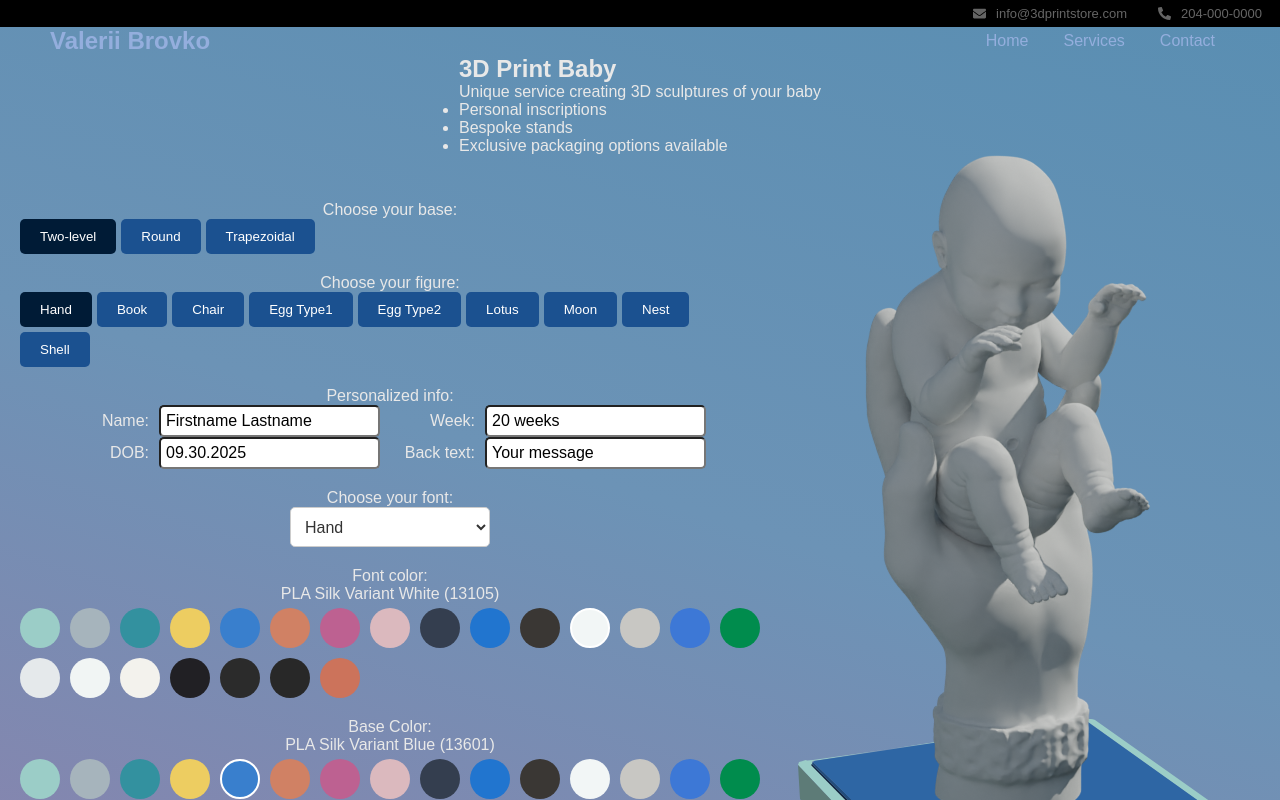
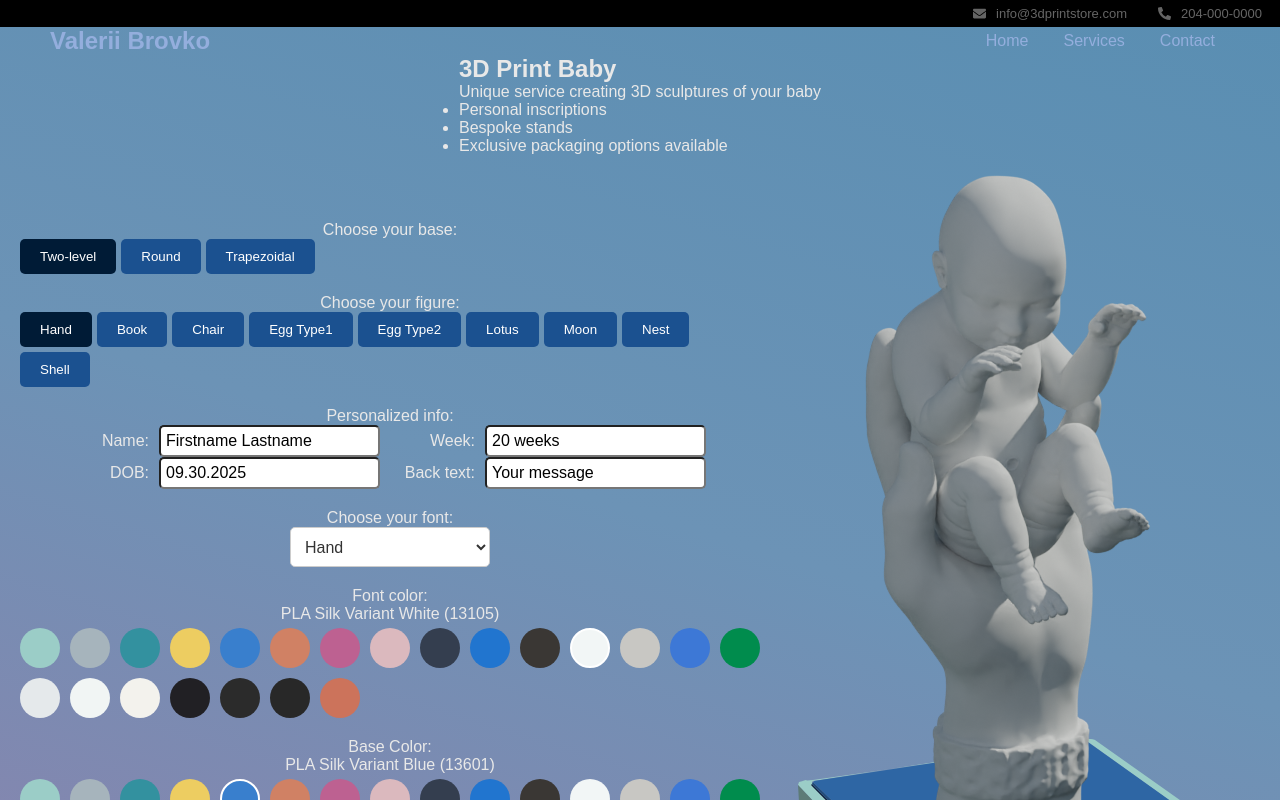
Before and after one commit to lucasliu2019/next_printstore, a Next.js app: page /baby3d in a window 1280 px wide. Shown: the top 800 px of the page. Built offline with nearby package versions, Linux system fonts and the light colour scheme.

Commit message:
img update for back view

```diff
--- a/src/app/baby3d/page.module.css
+++ b/src/app/baby3d/page.module.css
@@ -44,10 +44,13 @@
 .right_container {
   flex: 1; /* Allow the second child to take as much space as possible */
   width: auto; /* Width adjusts based on content */
+  height: auto;
+  min-height: 817px;
   max-width: 480px;
   display: flex;
   gap: 20px; /* Optional: Add spacing between the elements */
   flex-direction: column;
+  padding: 20px 0;
 }
 
 .card_image_base {
--- a/src/app/baby3d/page.tsx
+++ b/src/app/baby3d/page.tsx
@@ -515,7 +515,9 @@ export default function About() {
         <div className={styles.right_container}>
           <div
             className={styles.card_image_wrapper}
-          // style={{ transform: `scale(${scale})` }}
+            style={{
+            height: selectedFigureImage === 0 ? "817px" : "500px", // Set height conditionally
+           }}
           >
             <Image
               src={ front ? figureImages[selectedFigureImage].front : figureImages[selectedFigureImage].back}
@@ -816,7 +818,7 @@ export default function About() {
                         zIndex: 5,
                       }}>
                       <defs>
-                        <path id="msgPath" d="M 107 764 L 463 695" />
+                        <path id="msgPath" d="M 107 764 L 463 699" />
                         <filter
                           id="svgTextShadow"
                           x="-50%"
```
